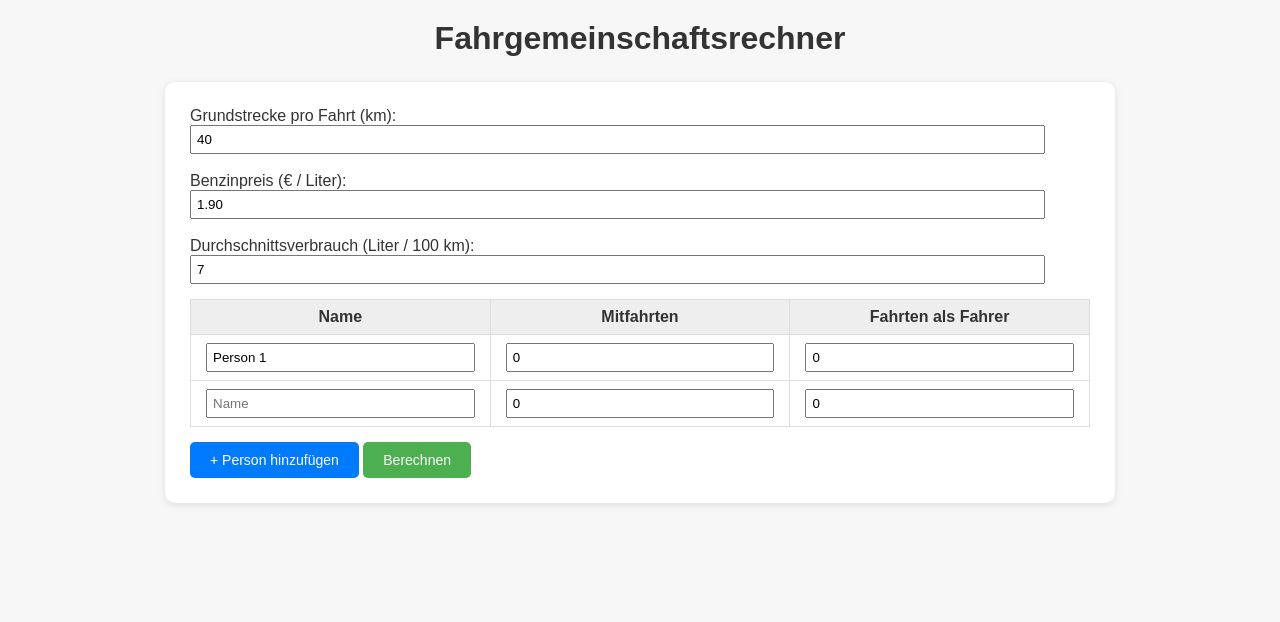
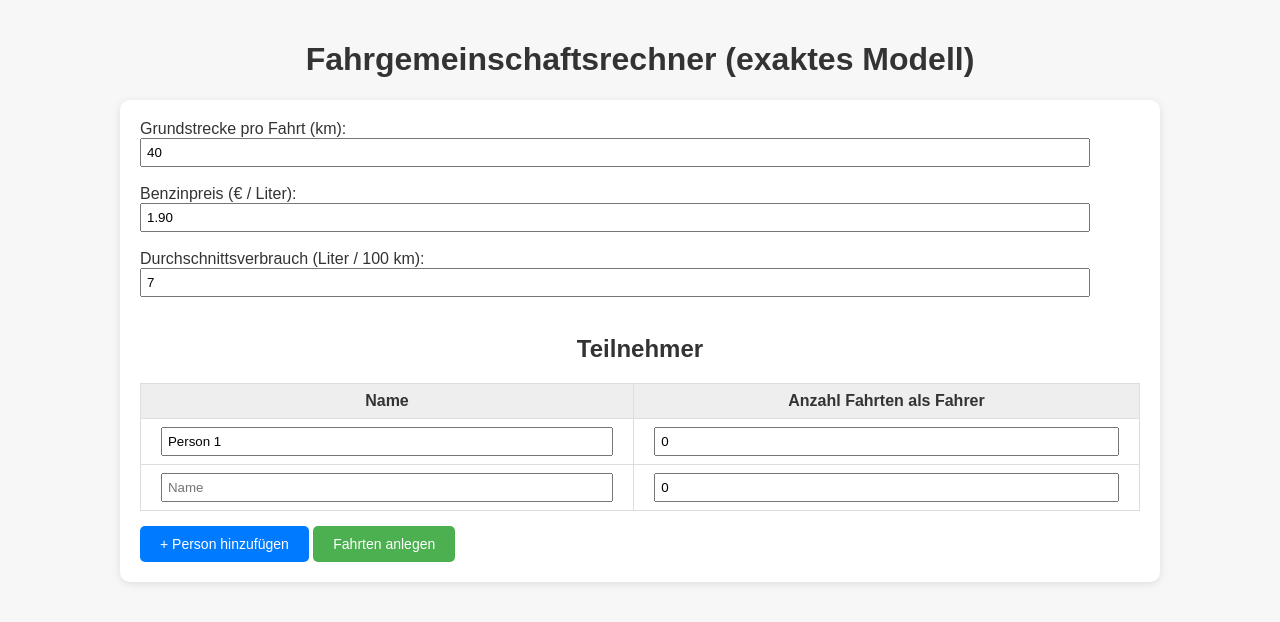
Before and after one commit to Aaronas123/Fahrgemeinschaftsrechner, a plain HTML site: page index.html in a window 1280 px wide. Both pictures are taken after a click on the button "+ Person hinzufügen". Drawn offline with Linux system fonts and the light colour scheme.

Commit message:
Update index.html

```diff
--- a/index.html
+++ b/index.html
@@ -1,23 +1,23 @@
-<!DOCTYPE index.html>
+<!DOCTYPE html>
 <html lang="de">
 <head>
   <meta charset="UTF-8">
   <meta name="viewport" content="width=device-width, initial-scale=1.0">
-  <title>Fahrgemeinschaftsrechner (vereinfacht)</title>
+  <title>Fahrgemeinschaftsrechner (exaktes Modell)</title>
   <style>
     body {
       font-family: Arial, sans-serif;
       background-color: #f7f7f7;
-      color: #333;
       margin: 0;
       padding: 20px;
+      color: #333;
     }
-    h1 { text-align: center; margin-bottom: 25px; }
+    h1, h2 { text-align: center; }
     .container {
-      max-width: 900px;
+      max-width: 1000px;
       margin: 0 auto;
       background: white;
-      padding: 25px;
+      padding: 20px;
       border-radius: 10px;
       box-shadow: 0 2px 8px rgba(0,0,0,0.1);
     }
@@ -60,90 +60,87 @@
   </style>
 </head>
 <body>
-  <h1>Fahrgemeinschaftsrechner</h1>
+  <h1>Fahrgemeinschaftsrechner (exaktes Modell)</h1>
   <div class="container">
     <label>Grundstrecke pro Fahrt (km):
       <input type="number" id="strecke" value="40" step="1">
     </label><br><br>
-
     <label>Benzinpreis (€ / Liter):
       <input type="number" id="preis" value="1.90" step="0.01">
     </label><br><br>
-
     <label>Durchschnittsverbrauch (Liter / 100 km):
       <input type="number" id="verbrauch" value="7" step="0.1">
-    </label>
+    </label><br><br>
 
-    <table id="table">
+    <h2>Teilnehmer</h2>
+    <table id="personTable">
       <thead>
         <tr>
           <th>Name</th>
-          <th>Mitfahrten</th>
-          <th>Fahrten als Fahrer</th>
+          <th>Anzahl Fahrten als Fahrer</th>
         </tr>
       </thead>
       <tbody>
         <tr>
           <td><input type="text" value="Person 1"></td>
-          <td><input type="number" value="0" class="mitfahrt"></td>
-          <td><input type="number" value="0" class="fahrer"></td>
+          <td><input type="number" value="0"></td>
         </tr>
       </tbody>
     </table>
+    <button class="add-btn" onclick="addPerson()">+ Person hinzufügen</button>
+    <button onclick="generateDrives()">Fahrten anlegen</button>
 
-    <button class="add-btn" onclick="addRow()">+ Person hinzufügen</button>
-    <button onclick="calculate()">Berechnen</button>
+    <div id="driveSection" style="display:none;">
+      <h2>Fahrtenübersicht</h2>
+      <div id="drives"></div>
+      <button onclick="calculate()">Berechnen</button>
+    </div>
 
     <div id="result" class="result" style="display:none;"></div>
   </div>
 
   <script>
-    function addRow() {
-      const table = document.querySelector("#table tbody");
+    function addPerson() {
+      const tbody = document.querySelector("#personTable tbody");
       const row = document.createElement("tr");
       row.innerHTML = `
         <td><input type="text" placeholder="Name"></td>
-        <td><input type="number" value="0" class="mitfahrt"></td>
-        <td><input type="number" value="0" class="fahrer"></td>
+        <td><input type="number" value="0"></td>
       `;
-      table.appendChild(row);
-      attachListeners();
+      tbody.appendChild(row);
     }
 
-    function attachListeners() {
-      document.querySelectorAll(".fahrer").forEach(input => {
-        input.removeEventListener("input", updateMaxMitfahrten);
-        input.addEventListener("input", updateMaxMitfahrten);
-      });
-      document.querySelectorAll(".mitfahrt").forEach(input => {
-        input.removeEventListener("input", limitMitfahrten);
-        input.addEventListener("input", limitMitfahrten);
-      });
-    }
-
-    function updateMaxMitfahrten() {
-      // Gesamtsumme der Fahrerfahrten bestimmen
-      const fahrerInputs = document.querySelectorAll(".fahrer");
-      let summeFahrerFahrten = 0;
-      fahrerInputs.forEach(f => {
-        summeFahrerFahrten += parseFloat(f.value) || 0;
+    function generateDrives() {
+      const personen = [];
+      document.querySelectorAll("#personTable tbody tr").forEach(row => {
+        const name = row.cells[0].querySelector("input").value.trim();
+        const fahrten = parseInt(row.cells[1].querySelector("input").value) || 0;
+        if (name) personen.push({ name, fahrten });
       });
 
-      // Limit für alle Mitfahrten-Felder setzen
-      document.querySelectorAll(".mitfahrt").forEach(m => {
-        m.max = summeFahrerFahrten;
-        if (parseFloat(m.value) > summeFahrerFahrten) {
-          m.value = summeFahrerFahrten;
+      const driveContainer = document.getElementById("drives");
+      driveContainer.innerHTML = "";
+
+      personen.forEach(person => {
+        for (let i = 1; i <= person.fahrten; i++) {
+          const div = document.createElement("div");
+          div.classList.add("drive-block");
+          div.innerHTML = `
+            <h3>${person.name} – Fahrt ${i}</h3>
+            <table>
+              <tr><th>Mitfahrer</th><th>Fährt mit?</th></tr>
+              ${personen.map(p =>
+                p.name === person.name
+                  ? `<tr><td>${p.name} (Fahrer)</td><td>–</td></tr>`
+                  : `<tr><td>${p.name}</td><td><input type="checkbox" data-fahrer="${person.name}" data-mitfahrer="${p.name}"></td></tr>`
+              ).join("")}
+            </table><br>
+          `;
+          driveContainer.appendChild(div);
         }
       });
-    }
 
-    function limitMitfahrten(e) {
-      const input = e.target;
-      const max = parseFloat(input.max) || 0;
-      if (parseFloat(input.value) > max) {
-        input.value = max;
-      }
+      document.getElementById("driveSection").style.display = "block";
     }
 
     function calculate() {
@@ -151,51 +148,50 @@
       const preis = parseFloat(document.getElementById("preis").value);
       const verbrauch = parseFloat(document.getElementById("verbrauch").value);
 
-      const rows = document.querySelectorAll("#table tbody tr");
-      let personen = [];
-      let gesamtMitfahrten = 0;
+      const kmKosten = strecke * (verbrauch / 100) * preis;
 
-      rows.forEach(row => {
-        const name = row.cells[0].querySelector("input").value || "Unbekannt";
-        const mitfahrten = parseFloat(row.cells[1].querySelector("input").value) || 0;
-        const fahrten = parseFloat(row.cells[2].querySelector("input").value) || 0;
-
-        gesamtMitfahrten += mitfahrten;
-        personen.push({ name, mitfahrten, fahrten });
+      // Fahrten analysieren
+      const fahrten = {};
+      document.querySelectorAll("input[type='checkbox']").forEach(cb => {
+        const fahrer = cb.dataset.fahrer;
+        const mitfahrer = cb.dataset.mitfahrer;
+        if (!fahrten[fahrer]) fahrten[fahrer] = [];
+        if (!fahrten[fahrer].includes("init")) fahrten[fahrer].push({}); // Dummy for structure
       });
 
-      const gesamtKm = gesamtMitfahrten * strecke;
-      const gesamtVerbrauch = gesamtKm * (verbrauch / 100);
-      const gesamtKosten = gesamtVerbrauch * preis;
+      // Wir zählen jede Fahrt einzeln
+      const driveBlocks = document.querySelectorAll(".drive-block");
+      let personenKosten = {};
 
-      let output = `<h3>Ergebnis</h3>`;
-      output += `<p><strong>Grundstrecke:</strong> ${strecke} km<br>`;
-      output += `<strong>Gesamte Mitfahrer-Kilometer:</strong> ${gesamtKm.toFixed(1)} km<br>`;
-      output += `<strong>Gesamtverbrauch:</strong> ${gesamtVerbrauch.toFixed(2)} L<br>`;
-      output += `<strong>Gesamtkosten:</strong> ${gesamtKosten.toFixed(2)} €</p>`;
-      output += `<table><tr><th>Name</th><th>Mitfahrten</th><th>Fahrten (Fahrer)</th><th>Anteil (%)</th><th>Kostenanteil (€)</th></tr>`;
+      driveBlocks.forEach(block => {
+        const fahrerName = block.querySelector("h3").textContent.split(" – ")[0];
+        const checkboxes = block.querySelectorAll("input[type='checkbox']");
+        const mitfahrer = [fahrerName]; // Fahrer ist immer dabei
+        checkboxes.forEach(cb => { if (cb.checked) mitfahrer.push(cb.dataset.mitfahrer); });
 
-      personen.forEach(p => {
-        const anteil = p.mitfahrten / gesamtMitfahrten;
-        const kosten = anteil * gesamtKosten;
-        output += `<tr>
-          <td>${p.name}</td>
-          <td>${p.mitfahrten}</td>
-          <td>${p.fahrten}</td>
-          <td>${(anteil * 100).toFixed(1)}%</td>
-          <td>${kosten.toFixed(2)}</td>
-        </tr>`;
+        const personenProFahrt = mitfahrer.length;
+        const kostenProPerson = kmKosten / personenProFahrt;
+
+        mitfahrer.forEach(p => {
+          if (!personenKosten[p]) personenKosten[p] = 0;
+          personenKosten[p] += kostenProPerson;
+        });
       });
 
+      // Ausgabe
+      let output = `<h3>Ergebnis</h3>`;
+      output += `<p><strong>Strecke pro Fahrt:</strong> ${strecke} km<br>`;
+      output += `<strong>Kosten pro Fahrt (einzeln):</strong> ${kmKosten.toFixed(2)} €</p>`;
+      output += `<table><tr><th>Name</th><th>Kostenanteil (€)</th></tr>`;
+
+      for (const [name, kosten] of Object.entries(personenKosten)) {
+        output += `<tr><td>${name}</td><td>${kosten.toFixed(2)}</td></tr>`;
+      }
       output += `</table>`;
+
       document.getElementById("result").style.display = "block";
       document.getElementById("result").innerHTML = output;
     }
-
-    // Initiale Listener aktivieren
-    attachListeners();
   </script>
 </body>
-</index.html>
-</body>
-</index.html>
+</html>
```
